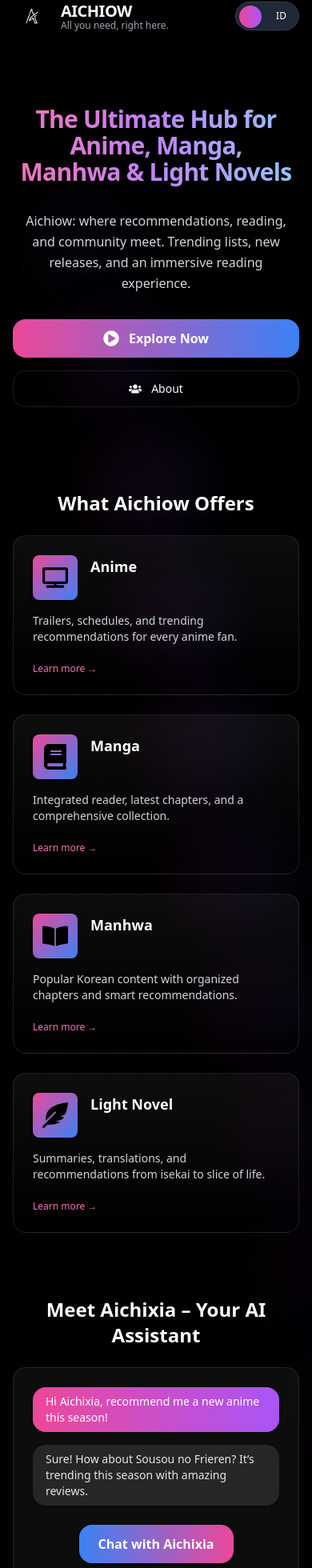
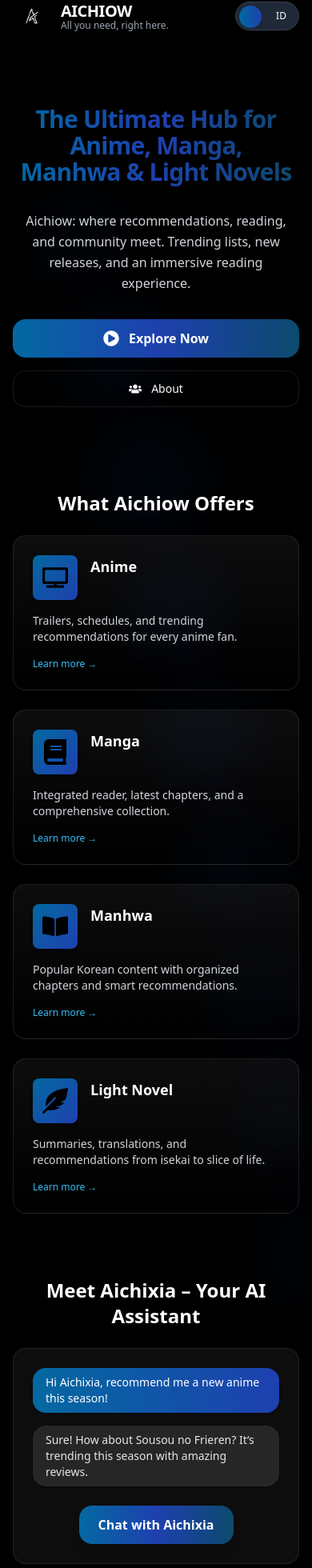
Before and after one commit to Takawell/Aichiow, a Next.js app: page / in a window 390 px wide. Shown: the part 36-1996 px from the top of the page at 80% size. Built offline with nearby package versions, Linux system fonts and the light colour scheme; no server answers.

Commit message:
Responsive mobile test

```diff
--- a/pages/index.tsx
+++ b/pages/index.tsx
@@ -49,7 +49,7 @@ export default function LandingPage() {
             x: [0, 15, -15]
           }}
           transition={{ repeat: Infinity, duration: 9 + i, delay: i * 0.5 }}
-          className="absolute bg-gradient-to-r from-pink-500 via-purple-600 to-blue-500 rounded-full blur-3xl opacity-10"
+          className="absolute bg-gradient-to-r from-sky-700 via-blue-800 to-sky-900 rounded-full blur-3xl opacity-10"
           style={{
             width: 200 + i * 12,
             height: 200 + i * 12,
@@ -175,7 +175,7 @@ export default function LandingPage() {
               >
                 <motion.div
                   layout
-                  className="absolute top-1 left-1 w-7 h-7 rounded-full bg-gradient-to-r from-pink-500 to-purple-500 shadow-lg"
+                  className="absolute top-1 left-1 w-7 h-7 rounded-full bg-gradient-to-r from-sky-700 to-blue-800 shadow-lg"
                   animate={{ x: lang === 'EN' ? 0 : 40 }}
                   transition={{ type: 'spring', stiffness: 300, damping: 20 }}
                 />
@@ -190,7 +190,7 @@ export default function LandingPage() {
               initial={{ opacity: 0, y: -8, scale: 0.98 }}
               animate={{ opacity: 1, y: 0, scale: 1 }}
               transition={{ duration: 0.6 }}
-              className="p-2 pb-2 leading-[1.1] text-3xl sm:text-5xl lg:text-6xl font-extrabold tracking-tight bg-clip-text text-transparent bg-gradient-to-r from-pink-400 via-purple-400 to-blue-300"
+              className="p-2 pb-2 leading-[1.1] text-3xl sm:text-5xl lg:text-6xl font-extrabold tracking-tight bg-clip-text text-transparent bg-gradient-to-r from-sky-700 via-blue-800 to-sky-900"
             >
               {lang === 'EN'
                 ? 'The Ultimate Hub for Anime, Manga, Manhwa & Light Novels'
@@ -213,7 +213,7 @@ export default function LandingPage() {
             <div className="mt-8 flex flex-col sm:flex-row items-center justify-center gap-4">
               <Link
                 href="/explore"
-                className="inline-flex items-center gap-3 px-6 py-3 rounded-2xl bg-gradient-to-r from-pink-500 to-blue-500 shadow-lg hover:scale-105 transform transition w-full sm:w-auto justify-center"
+                className="inline-flex items-center gap-3 px-6 py-3 rounded-2xl bg-gradient-to-r from-sky-700 via-blue-800 to-sky-900 shadow-lg hover:scale-105 transform transition w-full sm:w-auto justify-center"
               >
                 <FaPlayCircle className="w-5 h-5" />
                 <span className="font-semibold">
@@ -244,10 +244,10 @@ export default function LandingPage() {
                     viewport={{ once: true }}
                     whileHover={{ scale: 1.03 }}
                     transition={{ duration: 0.45, delay: idx * 0.06 }}
-                    className="group relative rounded-2xl p-6 min-h-[200px] flex flex-col bg-gradient-to-b from-white/5 to-transparent border border-white/10 backdrop-blur-sm hover:shadow-lg hover:shadow-pink-500/20 transition-all cursor-pointer"
+                    className="group relative rounded-2xl p-6 min-h-[190px] flex flex-col bg-gradient-to-b from-white/5 to-transparent border border-white/10 backdrop-blur-sm hover:shadow-lg hover:shadow-sky-800/20 transition-all cursor-pointer"
                   >
                     <div className="flex items-start gap-4 mb-4">
-                      <div className="p-3 rounded-lg bg-gradient-to-br from-pink-500 to-blue-500 text-black shadow-md">
+                      <div className="p-3 rounded-lg bg-gradient-to-br from-sky-700 to-blue-800 text-black shadow-md">
                         {f.icon}
                       </div>
                       <div>
@@ -257,7 +257,7 @@ export default function LandingPage() {
 
                     <div className="text-sm text-gray-300 line-clamp-3 flex-1">{f.desc}</div>
 
-                    <div className="mt-4 text-xs text-pink-400 group-hover:text-pink-300 transition">
+                    <div className="mt-4 text-xs text-sky-400 group-hover:text-sky-300 transition">
                       {lang === 'EN' ? 'Learn more →' : 'Selengkapnya →'}
                     </div>
                   </motion.div>
@@ -280,7 +280,7 @@ export default function LandingPage() {
                   transition={{ duration: 0.5 }}
                   className="flex items-start gap-3"
                 >
-                  <div className="px-4 py-2 rounded-2xl bg-gradient-to-r from-pink-500 to-purple-500 text-white shadow">
+                  <div className="px-4 py-2 rounded-2xl bg-gradient-to-r from-sky-700 to-blue-800 text-white shadow">
                     {lang === 'EN'
                       ? 'Hi Aichixia, recommend me a new anime this season!'
                       : 'Hai Aichixia, rekomendasiin anime baru musim ini dong!'}
@@ -304,7 +304,7 @@ export default function LandingPage() {
               <div className="mt-6 flex justify-center">
                 <Link
                   href="/aichixia"
-                  className="inline-flex items-center gap-3 px-6 py-3 rounded-2xl bg-gradient-to-r from-blue-500 to-pink-500 shadow-lg hover:scale-105 transform transition font-semibold"
+                  className="inline-flex items-center gap-3 px-6 py-3 rounded-2xl bg-gradient-to-r from-sky-700 via-blue-800 to-sky-900 shadow-lg hover:scale-105 transform transition font-semibold"
                 >
                   {lang === 'EN' ? 'Chat with Aichixia' : 'Ngobrol dengan Aichixia'}
                 </Link>
```
